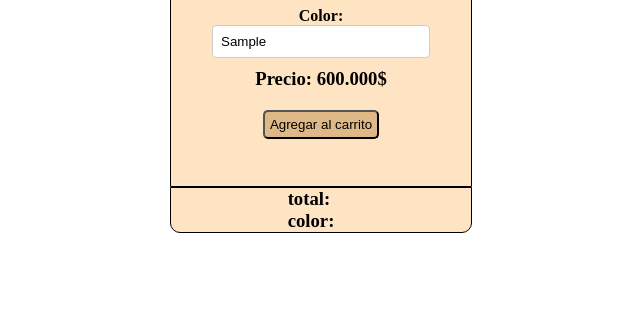
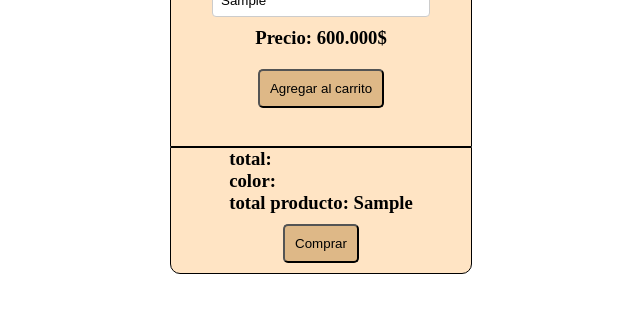
Before and after one commit to chesib/JSn1, a plain HTML site: page index.html in a window 1280 px wide. Both pictures are taken after typing "Sample", "Sample" into the empty fields and a click on the button "Agregar al carrito". Shown: the part 391-704 px from the top of the page, without its empty margins (319-959 px from the left). Drawn offline with Linux system fonts and the light colour scheme.

Commit message:
otra func

```diff
--- a/assets/css/styles.css
+++ b/assets/css/styles.css
@@ -66,7 +66,24 @@
 .btn {
 	margin-top: 20px;
 	background-color: burlywood;
-	padding: 5px;
+	padding: 10px;
+	border-radius: 5px;
+	transition: 0.2s;
+	cursor: pointer;
+}
+.btn:hover {
+	background-color: beige;
+	transform: scale(1.1);
+}
+.bt-comprar {
+	margin: 10px;
+	background-color: burlywood;
+	padding: 10px;
 	border-radius: 5px;
 	cursor: pointer;
+	transition: 0.2s;
 }
+.bt-comprar:hover {
+	background-color: beige;
+	transform: scale(1.1);
+}
--- a/assets/js/script.js
+++ b/assets/js/script.js
@@ -4,6 +4,13 @@
 	const colorDiv = document.getElementById("colorDiv");
 
 	colorDiv.style.backgroundColor = colorInput;
+}
+// funcion para mostrar la cantidad de veces del producto
+function cuantosProd() {
+	const prodVeces = document.querySelector("#cantidad").value;
+	const vecesSpan = document.querySelector("#veces");
+
+	vecesSpan.innerHTML = prodVeces;
 }
 // Función para calcular y mostrar el total
 function calcularTotal() {
@@ -24,4 +31,5 @@
 document.getElementById("btn").addEventListener("click", function () {
 	cambiarColor();
 	calcularTotal();
+	cuantosProd();
 });
--- a/index.html
+++ b/index.html
@@ -47,6 +47,10 @@
 						<h3>color:</h3>
 						<div id="colorDiv" class="color-container"></div>
 					</div>
+					<h3>total producto: <span id="veces"></span></h3>
+				</div>
+				<div>
+					<button class="bt-comprar">Comprar</button>
 				</div>
 			</div>
 		</div>
```
